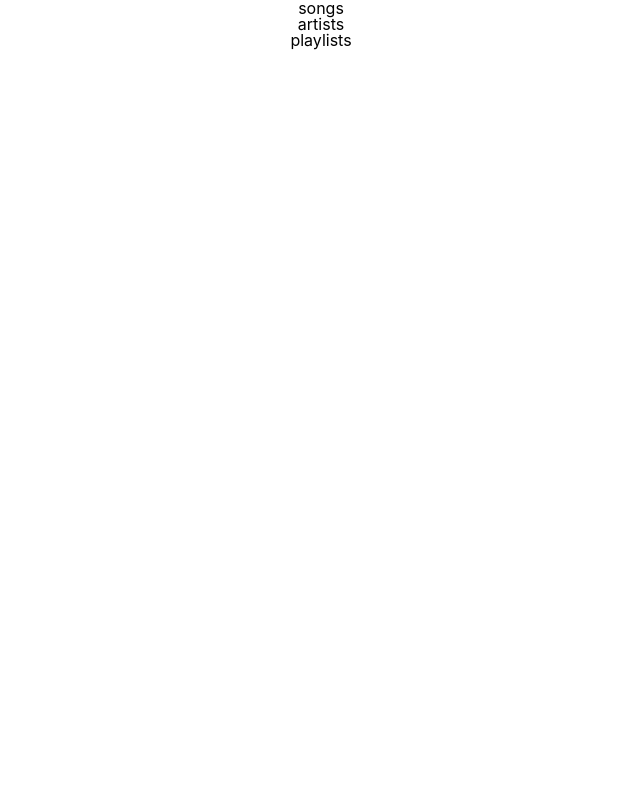
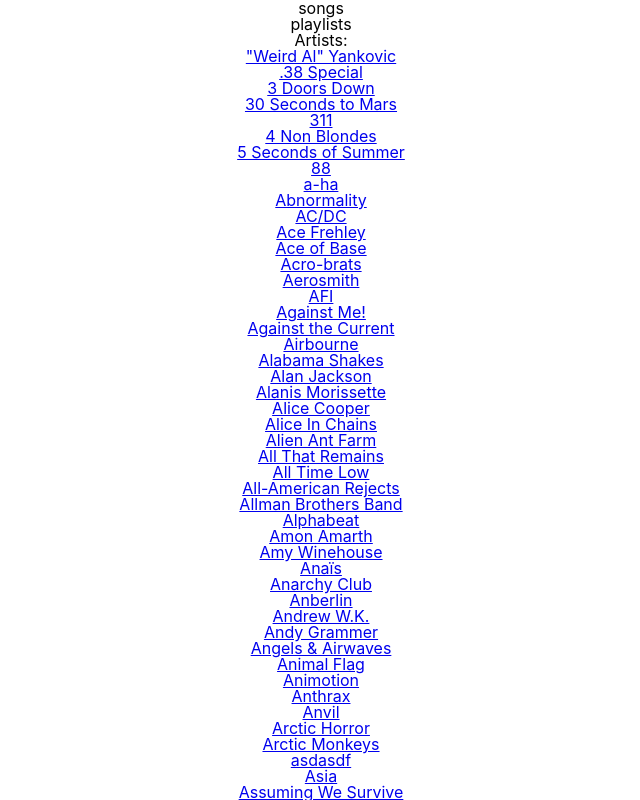
Before and after one commit to bobbeugels/rockstars-music-app, a React (Create React App) app: page / in a window 1280 px wide. Shown: the top 800 px of the page, without its empty margins (319-959 px from the left). Built offline with nearby package versions, Linux system fonts and the light colour scheme; data requests are answered from the project's data file.

Commit message:
Added react router and tests

```diff
--- a/package.json
+++ b/package.json
@@ -10,10 +10,12 @@
     "@types/node": "^12.0.0",
     "@types/react": "^16.9.0",
     "@types/react-dom": "^16.9.0",
+    "@types/react-router-dom": "^5.1.4",
     "axios": "^0.19.2",
     "node-sass": "^4.13.1",
     "react": "^16.13.1",
     "react-dom": "^16.13.1",
+    "react-router-dom": "^5.1.2",
     "react-scripts": "3.4.1",
     "reset-css": "^5.0.1",
     "typescript": "~3.7.2"
--- a/src/components/App/App.tsx
+++ b/src/components/App/App.tsx
@@ -1,11 +1,14 @@
 import React, { useState, useEffect } from 'react';
 import axios from 'axios';
+import { Switch, Route } from 'react-router-dom';
+import Artist from '../Artist/Artist';
 import './App.scss';
 
 export default function App() {
   const [songs, setSongs] = useState<Song[]>([]);
   const [artists, setArtists] = useState<Artist[]>([]);
   const [playlists, setPlaylists] = useState<Playlist[]>([]);
+  const [error, setError] = useState('');
 
   const fetchData = () => {
     const request = (endpoint: string) =>
@@ -20,11 +23,15 @@
     axios
       .all(requests)
       .then(
-        axios.spread((...responses) => {
+        axios
+        .spread((...responses) => {
           setStates.map((func, i) =>
             func(responses[i].data));
         })
       )
+      .catch(error => {
+        setError(error);
+      })
   }
 
   useEffect(() => {
@@ -33,9 +40,34 @@
 
   return (
     <div className="App">
-      {songs && <div data-testid="songs-resolved">songs</div>}
-      {artists && <div data-testid="artists-resolved">artists</div>}
-      {playlists && <div data-testid="playlists-resolved">playlists</div>}
+      {error && <div data-testid="error">Failed to load data</div>}
+      {songs.length > 0 && <div data-testid="songs-resolved">songs</div>}
+      {playlists.length > 0 && <div data-testid="playlists-resolved">playlists</div>}
+      <Switch>
+          <Route exact path="/">
+          {
+            artists.length > 0 && (
+              <div data-testid="artists-resolved">
+                <h2>
+                  Artists:
+                </h2>
+                {
+                  artists
+                  .map((artist: Artist) => (
+                    <Artist key={artist.id} {...artist} />
+                  ))
+                }
+              </div>
+            )
+
+          }
+          </Route>
+          <Route path="*">
+            <div data-testid="page-not-found">
+              404: Page not found
+            </div>
+          </Route>
+        </Switch>
     </div>
   );
 }
--- /dev/null
+++ b/src/components/Artist/Artist.tsx
@@ -0,0 +1,10 @@
+import React from 'react';
+import { Link } from 'react-router-dom';
+
+export default function Artist(props: Artist) {
+  return (
+    <Link to={`/artists/${props.id}`}>
+      <div className='artist'>{props.name}</div>
+    </Link>
+  );
+}
--- a/src/index.tsx
+++ b/src/index.tsx
@@ -1,5 +1,6 @@
 import React from 'react';
 import ReactDOM from 'react-dom';
+import { BrowserRouter } from 'react-router-dom';
 import 'reset-css';
 import './index.scss';
 import App from './components/App/App';
@@ -7,7 +8,9 @@
 
 ReactDOM.render(
   <React.StrictMode>
-    <App />
+    <BrowserRouter>
+      <App />
+    </BrowserRouter>
   </React.StrictMode>,
   document.getElementById('root')
 );
```
Also changed, not shown: 2 other files (tests, documents, lock files or other folders).
